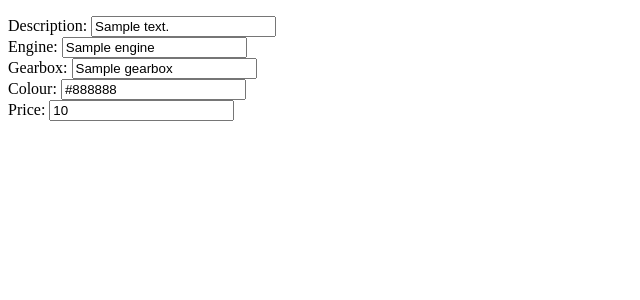
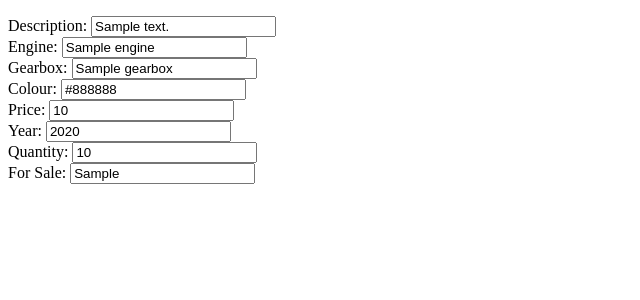
Before and after one commit to karsim46/Shop_project, a Flask app: page /vehicles/1/edit in a window 1280 px wide. Shown: the part 70-370 px from the top of the page, without its empty margins (0-640 px from the left). Run offline with Flask 2, Linux system fonts and the light colour scheme; a database or web service that is not in the repository returns one stand-in record (values such as "Sample title"); some libraries are stand-ins or nearby versions.

Commit message:
year/qty/forsale added

```diff
--- a/templates/vehicles/edit.html
+++ b/templates/vehicles/edit.html
@@ -27,8 +27,20 @@
     <input type= float id="price" name="price" value="{{vehicle.price}}" required>
 </div>
 
+<div>
+    <label for="year">Year:</label>
+    <input type= int id="year" name="year" value="{{vehicle.year}}" required>
+</div>
 
+<div>
+    <label for="quantity">Quantity:</label>
+    <input type= int id="quantity" name="quantity" value="{{vehicle.quantity}}" required>
+</div>
 
+<div>
+    <label for="for_sale">For Sale:</label>
+    <input type= boolean id="for_sale" name="for_sale" value="{{vehicle.for_sale}}" required>
+</div>
 
 
 
```
